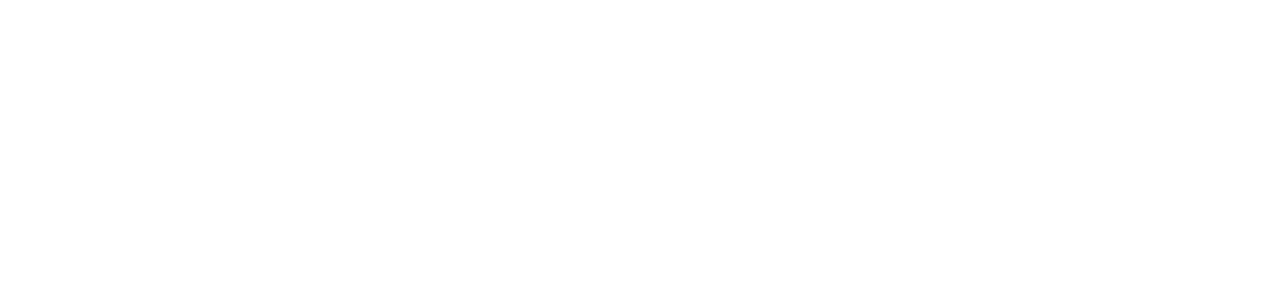
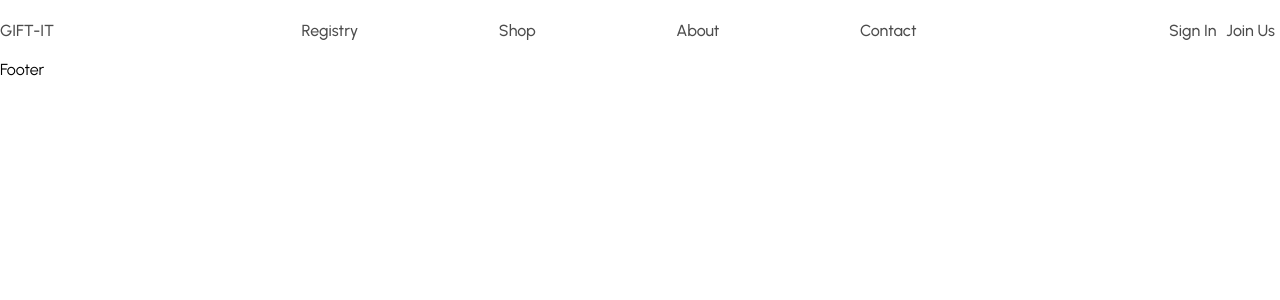
Before and after one commit to user-kylelee/gift-it-front, a React (Create React App) app: page / in a window 1280 px wide. Shown: the top 300 px of the page. Built offline with nearby package versions, Linux system fonts and the light colour scheme.

Commit message:
Add navbar

```diff
--- a/package.json
+++ b/package.json
@@ -8,7 +8,9 @@
     "@testing-library/user-event": "^13.5.0",
     "react": "^18.2.0",
     "react-dom": "^18.2.0",
+    "react-router-dom": "^6.7.0",
     "react-scripts": "5.0.1",
+    "sass": "^1.57.1",
     "web-vitals": "^2.1.4"
   },
   "scripts": {
--- a/public/index.html
+++ b/public/index.html
@@ -9,21 +9,10 @@
       name="description"
       content="Web site created using create-react-app"
     />
-    <link rel="apple-touch-icon" href="%PUBLIC_URL%/logo192.png" />
-    <!--
-      manifest.json provides metadata used when your web app is installed on a
-      user's mobile device or desktop. See https://developers.google.com/web/fundamentals/web-app-manifest/
-    -->
-    <link rel="manifest" href="%PUBLIC_URL%/manifest.json" />
-    <!--
-      Notice the use of %PUBLIC_URL% in the tags above.
-      It will be replaced with the URL of the `public` folder during the build.
-      Only files inside the `public` folder can be referenced from the HTML.
-
-      Unlike "/favicon.ico" or "favicon.ico", "%PUBLIC_URL%/favicon.ico" will
-      work correctly both with client-side routing and a non-root public URL.
-      Learn how to configure a non-root public URL by running `npm run build`.
-    -->
+    <link
+      href="https://fonts.googleapis.com/css2?family=Urbanist:ital,wght@0,100;0,200;0,300;0,400;0,500;0,600;0,700;1,100;1,200;1,300;1,400;1,500;1,600;1,700&display=swap"
+      rel="stylesheet"
+    />
     <title>React App</title>
   </head>
   <body>
--- a/src/App.js
+++ b/src/App.js
@@ -1,5 +1,39 @@
+import { createBrowserRouter, RouterProvider, Outlet } from "react-router-dom";
+import Navbar from "./components/Navbar/Navbar";
+import Footer from "./components/Footer/Footer";
+import Home from "./pages/Home/Home";
+const Layout = () => {
+  return (
+    <div className="app">
+      <Navbar />
+      <Outlet />
+      <Footer />
+    </div>
+  );
+};
+const router = createBrowserRouter([
+  {
+    path: "/",
+    element: <Layout />,
+    children: [
+      {
+        path: "/",
+        element: <Home />,
+
+        path: "/products/:id",
+        element: <span>Category</span>,
+
+        path: "/product/:id",
+        element: <span>Product</span>,
+      },
+    ],
+  },
+]);
 function App() {
-  return <div className="App"></div>;
+  return (
+    <div className="App">
+      <RouterProvider router={router} />
+    </div>
+  );
 }
-
 export default App;
--- /dev/null
+++ b/src/components/Footer/Footer.jsx
@@ -0,0 +1,7 @@
+import React from "react";
+
+const Footer = () => {
+  return <div>Footer</div>;
+};
+
+export default Footer;
--- /dev/null
+++ b/src/components/Navbar/Navbar.jsx
@@ -0,0 +1,55 @@
+import React from "react";
+import { useState } from "react";
+import { RxHamburgerMenu as Hamburger } from "react-icons/rx";
+import { Link, useNavigate } from "react-router-dom";
+import "./navbar.scss";
+
+const Navbar = () => {
+  const [navExpanded, setNavExpanded] = useState(false);
+  const navigate = useNavigate();
+  const logout = () => {
+    localStorage.removeItem("user");
+    navigate("/");
+  };
+  return (
+    <div className="nav">
+      <div>
+        <button
+          className="nav__hamburger"
+          onClick={() => setNavExpanded(!navExpanded)}
+        >
+          <Hamburger />
+        </button>
+      </div>
+      <div className="nav__brand-logo">
+        <Link to="/">GIFT-IT</Link>
+      </div>
+      <div className={navExpanded ? "nav__menu expanded" : "nav__menu"}>
+        <Link to="/registry">Registry</Link>
+        <Link to="/shop">Shop</Link>
+        <Link to="/about">About</Link>
+        <Link to="/contact">Contact</Link>
+      </div>
+      <div className="nav__user-menu">
+        {localStorage.getItem("user") ? (
+          <>
+            <Link to="/">
+              Hi, {JSON.parse(localStorage.getItem("user"))["name"]}
+            </Link>
+            |
+            <Link to="/" onClick={logout}>
+              Sign out
+            </Link>
+          </>
+        ) : (
+          <>
+            <Link to="/login">Sign In</Link>
+            <Link to="/signup">Join Us</Link>
+          </>
+        )}
+      </div>
+    </div>
+  );
+};
+
+export default Navbar;
--- /dev/null
+++ b/src/components/Navbar/navbar.scss
@@ -0,0 +1,89 @@
+.nav {
+  color: var(--grey);
+  font-weight: 500;
+  width: 100%;
+  height: 60px;
+  max-width: 1440px;
+  margin: auto;
+  padding: 0 auto;
+  display: flex;
+  justify-content: space-between;
+  align-items: center;
+
+  &__hamburger {
+    display: none;
+  }
+  &_brand-logo {
+    align-items: center;
+    font-size: 1.3rem;
+    margin-left: 1rem;
+
+    &:hover {
+      color: var(--blue-hover);
+    }
+  }
+  &__menu {
+    width: 70%;
+    margin: auto;
+    display: flex;
+    justify-content: space-evenly;
+
+    a:hover {
+      color: var(--blue-hover);
+    }
+  }
+  &__user-menu {
+    a:hover,
+    button:hover {
+      color: var(--blue-hover);
+    }
+
+    a,
+    button {
+      padding: 0 5px;
+      border: none;
+    }
+  }
+}
+
+@media screen and (max-width: 768px) {
+  .nav {
+    &__hamburger {
+      display: block;
+      transition: background-color 0.2s ease-in-out;
+      background-color: #fff;
+      border: none;
+      font-size: 20px;
+      margin-left: 10px;
+    }
+    &__brand-logo {
+      text-align: center;
+      position: absolute;
+      left: calc(50vw - 30px);
+    }
+    &__menu {
+      display: none;
+      a {
+        width: 100%;
+        padding: 15px 0;
+        margin: 0;
+
+        &:hover {
+          background-color: #eee;
+        }
+      }
+    }
+    &__menu.expanded {
+      display: flex;
+      flex-direction: column;
+      position: absolute;
+      top: 60px;
+      left: 0;
+      justify-content: flex-start;
+      text-align: center;
+      margin: auto;
+      width: 100%;
+      background-color: #fff;
+    }
+  }
+}
--- a/src/index.css
+++ b/src/index.css
@@ -1,13 +1,46 @@
-body {
-  margin: 0;
-  font-family: -apple-system, BlinkMacSystemFont, 'Segoe UI', 'Roboto', 'Oxygen',
-    'Ubuntu', 'Cantarell', 'Fira Sans', 'Droid Sans', 'Helvetica Neue',
-    sans-serif;
-  -webkit-font-smoothing: antialiased;
-  -moz-osx-font-smoothing: grayscale;
+:root {
+  --blue: #86bee9;
+  --grey: rgba(0, 0, 0, 0.7);
+  --blue-hover: #607eaa;
 }
 
-code {
-  font-family: source-code-pro, Menlo, Monaco, Consolas, 'Courier New',
-    monospace;
+ul {
+  text-decoration: none;
+  list-style: none;
 }
+
+li {
+  text-decoration: none;
+}
+a,
+a:visited,
+a:hover,
+a:active {
+  color: inherit;
+  text-decoration: none;
+}
+
+body {
+  font-family: "Urbanist", sans-serif;
+}
+* {
+  margin: 0;
+  padding: 0;
+  box-sizing: border-box;
+}
+
+.container {
+  width: 100%;
+  max-width: 1440px;
+  margin: auto;
+  display: flex;
+}
+
+.sidenav {
+  height: 100%;
+  width: 20%;
+  max-width: 260px;
+  padding-right: 60px;
+  top: 0;
+  left: 0;
+}
--- /dev/null
+++ b/src/pages/Home/Home.jsx
@@ -0,0 +1,7 @@
+import React from "react";
+
+const Home = () => {
+  return <div>Home</div>;
+};
+
+export default Home;
```
Also changed, not shown: 1 other file (tests, documents, lock files or other folders).
